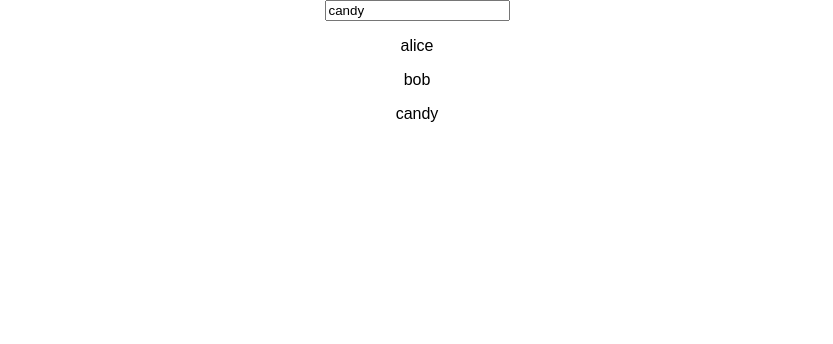
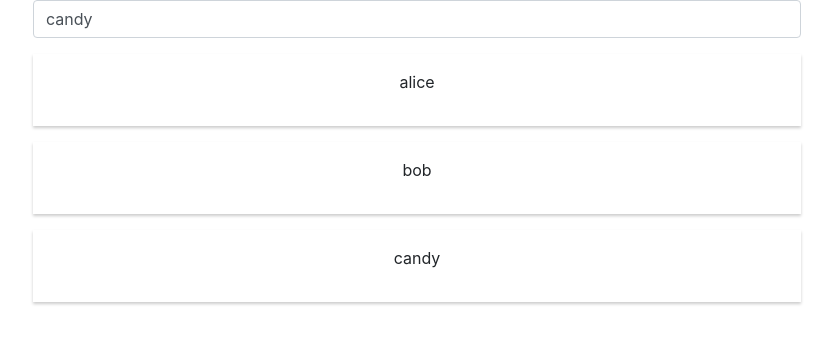
Before and after one commit to countzyx/udemy-reactcg-assignment3, a React (Create React App) app: page / in a window 1280 px wide. Shown: the top 344 px of the page, without its empty margins (223-1056 px from the left). Built offline with nearby package versions, Linux system fonts and the light colour scheme.

Commit message:
Added Styling and Bootstrap 4
Both inline and stylesheet styling.

```diff
--- a/package.json
+++ b/package.json
@@ -3,9 +3,11 @@
   "version": "0.1.0",
   "private": true,
   "dependencies": {
+    "bootstrap": "^4.1.3",
     "react": "^16.5.2",
     "react-dom": "^16.5.2",
-    "react-scripts": "1.1.5"
+    "react-scripts": "1.1.5",
+    "reactstrap": "^6.4.0"
   },
   "scripts": {
     "start": "react-scripts start",
--- a/src/App.css
+++ b/src/App.css
@@ -1,28 +1,3 @@
 .App {
   text-align: center;
 }
-
-.App-logo {
-  animation: App-logo-spin infinite 20s linear;
-  height: 80px;
-}
-
-.App-header {
-  background-color: #222;
-  height: 150px;
-  padding: 20px;
-  color: white;
-}
-
-.App-title {
-  font-size: 1.5em;
-}
-
-.App-intro {
-  font-size: large;
-}
-
-@keyframes App-logo-spin {
-  from { transform: rotate(0deg); }
-  to { transform: rotate(360deg); }
-}
--- /dev/null
+++ b/src/components/UserInput.css
@@ -0,0 +1,4 @@
+.UserInput {
+    margin: auto;
+    width: 60%;
+}
--- a/src/components/UserInput.js
+++ b/src/components/UserInput.js
@@ -1,17 +1,23 @@
 // @flow
 import * as React from 'react';
+import { Input } from 'reactstrap';
+import './UserInput.css';
 
 type Props = {
   defaultValue?: ?string,
-  onChangeHandler?: ?(event: SyntheticEvent<HTMLInputElement>) => void
+  onChangeHandler?: ?(event: SyntheticEvent<HTMLInputElement>) => void,
 }
 
 const UserInput = (props: Props) => {
   const { defaultValue, onChangeHandler } = props;
 
   return (
-    <div>
-      <input type="text" onChange={onChangeHandler} defaultValue={defaultValue} />
+    <div className="UserInput">
+      <Input
+        type="text"
+        onChange={onChangeHandler}
+        defaultValue={defaultValue}
+      />
     </div>
   );
 };
--- a/src/components/UserOutput.js
+++ b/src/components/UserOutput.js
@@ -2,15 +2,24 @@
 import React from 'react';
 
 type Props = {
+  style?: ?Object,
   textA?: ?string,
-  textB?: ?string
+  textB?: ?string,
 }
 
 const UserOutput = (props: Props) => {
-  const { textA, textB } = props;
+  const { style, textA, textB } = props;
+  const defaultStyle = {
+    width: '60%',
+    margin: '16px auto',
+    border: '1px #eee',
+    boxShadow: '0 2px 3px #ccc',
+    padding: '16px',
+    textAlign: 'center',
+  };
 
   return (
-    <div>
+    <div style={style || defaultStyle}>
       <p>{textA}</p>
       <p>{textB}</p>
     </div>
@@ -18,8 +27,9 @@ const UserOutput = (props: Props) => {
 };
 
 UserOutput.defaultProps = {
+  style: null,
   textA: null,
   textB: null,
-}
+};
 
 export default UserOutput;
--- a/src/index.js
+++ b/src/index.js
@@ -3,6 +3,7 @@ import ReactDOM from 'react-dom';
 import './index.css';
 import App from './App';
 import registerServiceWorker from './registerServiceWorker';
+import 'bootstrap/dist/css/bootstrap.css';
 
 ReactDOM.render(<App />, document.getElementById('root'));
 registerServiceWorker();
```
Also changed, not shown: src/App.js (+8 -3 lines), 2 other files (tests, documents, lock files or other folders).
